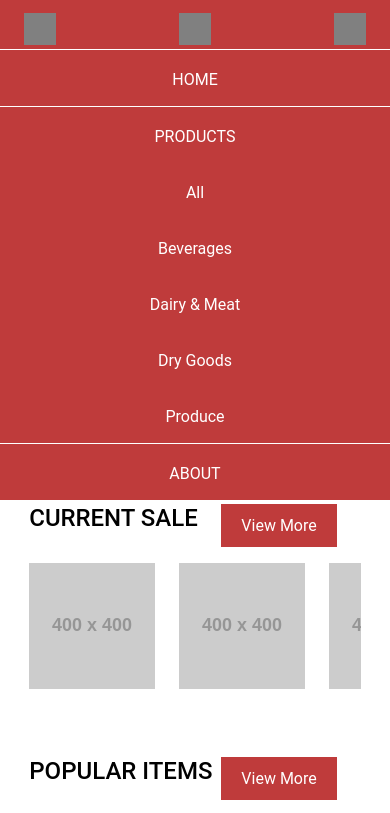
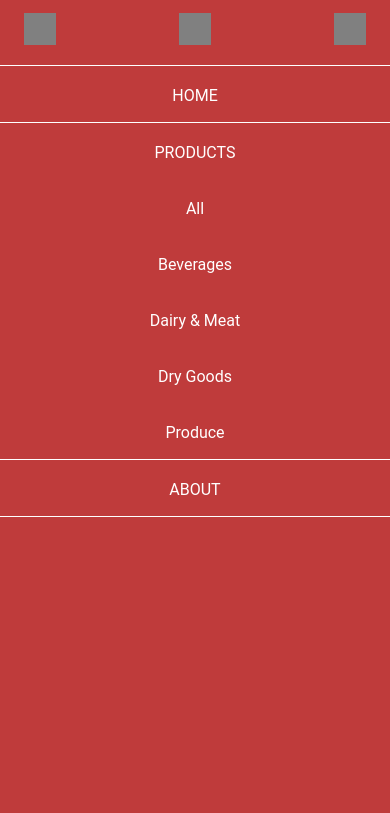
Before and after one commit to knn69/IAT-339-Checkup-2, a plain HTML site: page index.html in a window 390 px wide. Both pictures are taken after a click on the link 40 px from the left and 28 px from the top of the page. Shown: the top 813 px of the page. Drawn offline with Linux system fonts and the light colour scheme; placeholder pictures from the web are drawn by us.

Commit message:
Updated mobile nav overlay

```diff
--- a/css/nav-style.css
+++ b/css/nav-style.css
@@ -72,6 +72,19 @@ https://stackoverflow.com/questions/42267467/how-to-toggle-effect-in-div-using-o
     margin-right: 1.5em;
 }
 
+#overlay {
+    display: none;
+    position: absolute;
+    width: 100%;
+    height: 100vh;
+    top: 0;
+    left: 0;
+    right: 0;
+    bottom: 0;
+    background: #BF3B3B;
+    z-index: 0;
+}
+
 @media screen and (max-width: 768px) {
     .left-nav,
     .right-nav {
@@ -84,12 +97,20 @@ https://stackoverflow.com/questions/42267467/how-to-toggle-effect-in-div-using-o
         flex: 0 0 100%;
         display: block;
         order: 1;
+        position: relative;
+        z-index: 999;
     }
     .mid-nav .nav-item-wrapper,
     .nav-item {
         display: block;
     }
     .mid-nav {
+        position: relative;
+        margin-top: 1em;
+        /* position: absolute;
+        top: 50%;
+        transform: translateY(-50%); */
+        width: 100%;
         flex: 0 0 100%;
         order: 2;
         flex-direction: column;
@@ -121,6 +142,7 @@ https://stackoverflow.com/questions/42267467/how-to-toggle-effect-in-div-using-o
         display: inline-block;
     }
     #menu-icon:target~.main-nav .mid-nav,
+    #menu-icon:target~.main-nav #overlay,
     #sub-main-nav:target~.main-nav .mid-nav .sub-main-nav {
         display: block;
     }
--- a/index.html
+++ b/index.html
@@ -25,6 +25,8 @@
                 </a>
             </div>
         </div>
+
+        <div id="overlay"></div>
 
         <div class="left-nav">
             <a href="index.html">
```
Also changed, not shown: about.html (+2 -0 lines), cart.html (+2 -0 lines), checkout.html (+2 -0 lines), payment.html (+2 -0 lines), productdetail.html (+2 -0 lines), products.html (+2 -0 lines).
